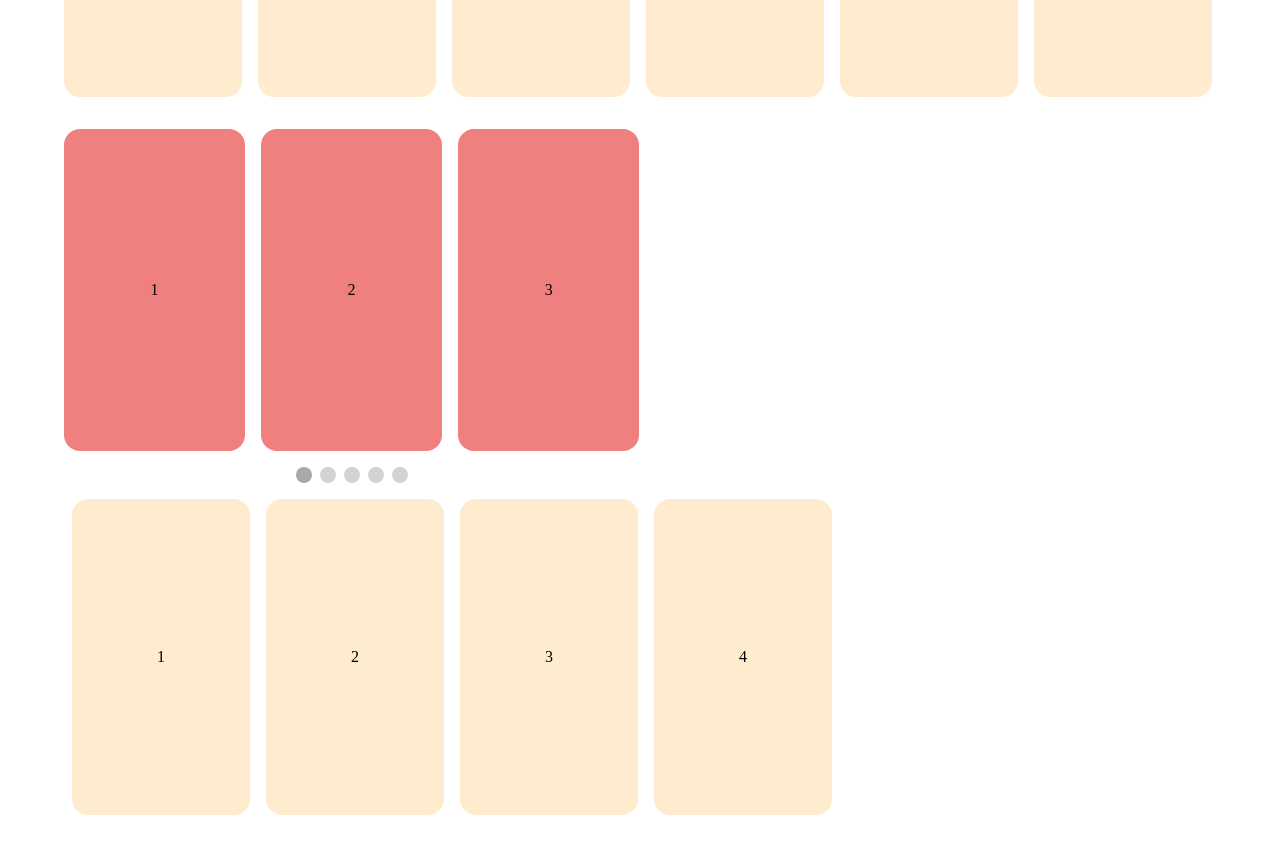
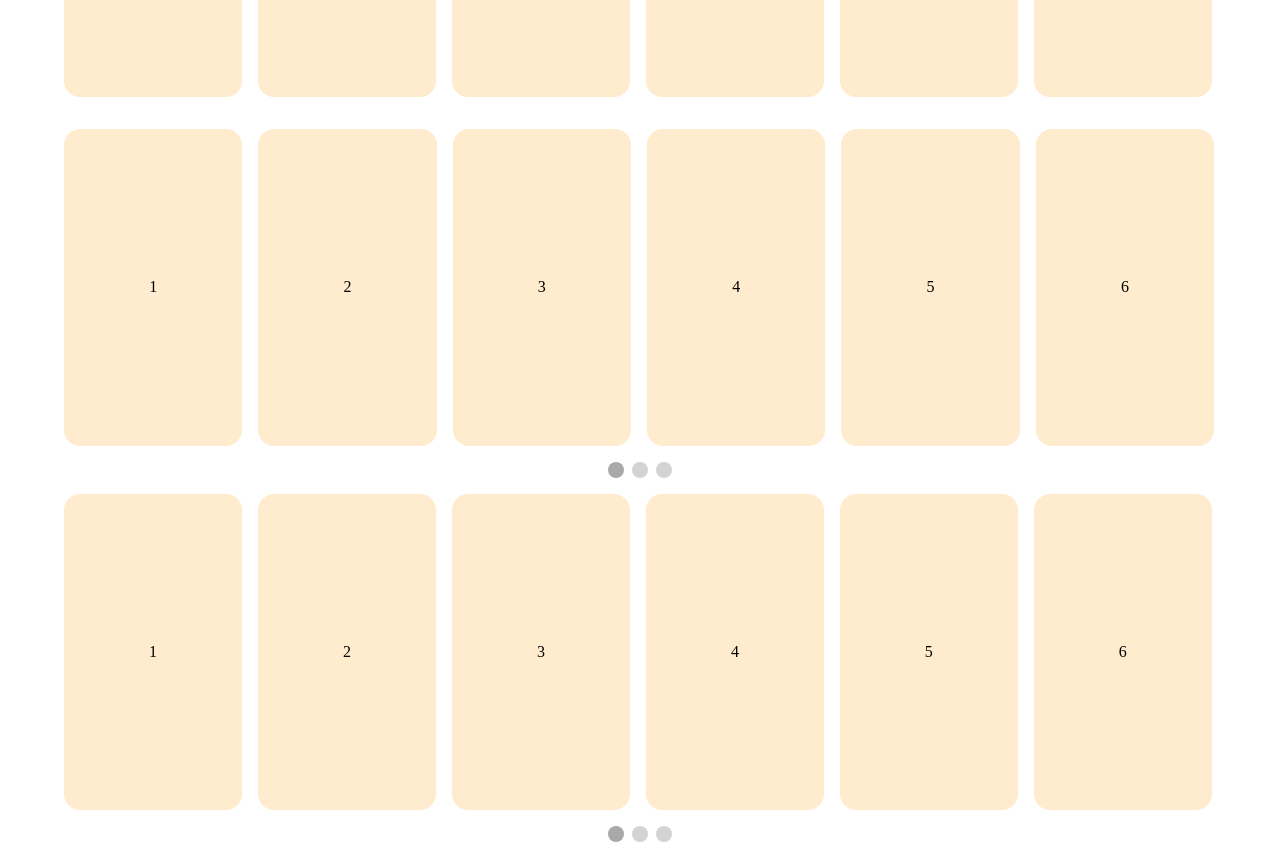
Before and after one commit to mikeh74/gridslider, a website: page index.html in a window 1280 px wide. Shown: the part 600-1445 px from the top of the page. Drawn offline with Linux system fonts and the light colour scheme.

Commit message:
Updating container queries

```diff
--- a/index.html
+++ b/index.html
@@ -154,8 +154,8 @@
             </div>
             <div class="glider-pager"></div>
         </div>
-        <div class="glider glider-col6 glider-cq">
-            <div class="glider-grid glider-grid-6-cols">
+        <div class="glider glider-cq">
+            <div class="glider-grid">
                 <div class="glider-grid-item">1</div>
                 <div class="glider-grid-item">2</div>
                 <div class="glider-grid-item">3</div>
@@ -172,6 +172,26 @@
             </div>
             <div class="glider-pager"></div>
         </div>
+
+        <div class="glider glider-mq">
+            <div class="glider-grid">
+                <div class="glider-grid-item">1</div>
+                <div class="glider-grid-item">2</div>
+                <div class="glider-grid-item">3</div>
+                <div class="glider-grid-item">4</div>
+                <div class="glider-grid-item">5</div>
+                <div class="glider-grid-item">6</div>
+                <div class="glider-grid-item">7</div>
+                <div class="glider-grid-item">8</div>
+                <div class="glider-grid-item">9</div>
+                <div class="glider-grid-item">9</div>
+                <div class="glider-grid-item">9</div>
+                <div class="glider-grid-item">9</div>
+                <div class="glider-grid-item">9</div>
+            </div>
+            <div class="glider-pager"></div>
+        </div>
+
         <div class="glider glider-cq">
             <div class="glider-grid">
                 <div class="glider-grid-item">1</div>
--- a/theme.scss
+++ b/theme.scss
@@ -87,6 +87,11 @@
     }
 }
 
+// xl: 1080 (6)
+// lg: 930 (4)
+// md: 690 (3)
+// sm: 510 (3.5)
+
 @supports (container-type: inline-size) {
 
     .glider-cq {
@@ -94,16 +99,24 @@
         container-name: glider-cq;
 
         .glider-grid {
-            @container glider-cq (min-width: 516px) {
-                grid-auto-columns: calc(97% / 3);
+            @container glider-cq (min-width: 510px) {
+                grid-auto-columns: calc(97% / 3.8);
             }
 
-            @container glider-cq (min-width: 932px) {
+            // @container glider-cq (min-width: 510px) {
+            //     grid-auto-columns: calc(96% / 3);
+            // }
+
+            @container glider-cq (min-width: 690px) {
+                grid-auto-columns: calc(96% / 3);
+            }
+
+            @container glider-cq (min-width: 930px) {
                 grid-auto-columns: calc(96% / 4);
             }
 
-            @container glider-cq (min-width: 1140px) {
-                grid-auto-columns: calc(94% / 6);
+            @container glider-cq (min-width: 1080px) {
+                grid-auto-columns: 15.7%;
             }
         }
     }
```
Also changed, not shown: theme.css, 1 other file.
